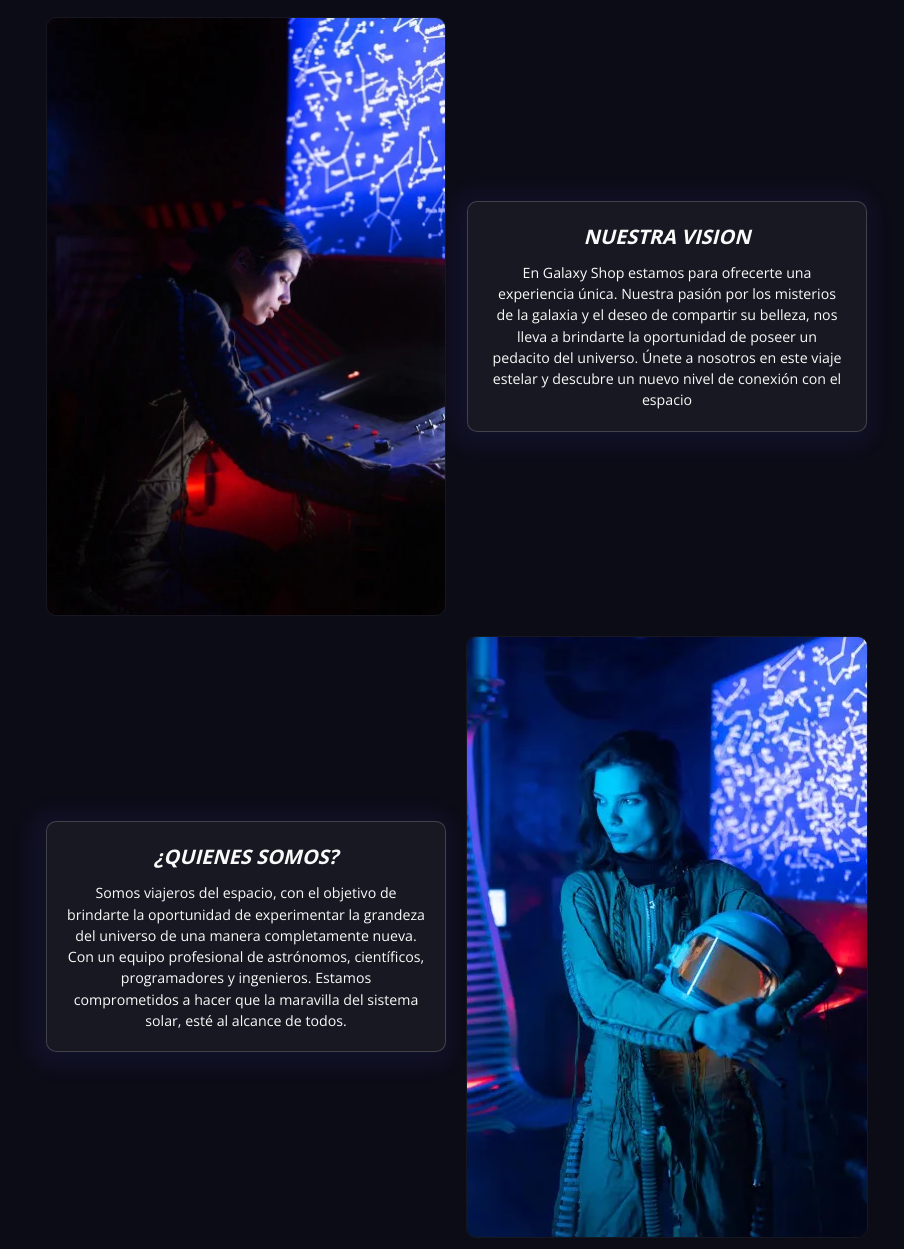
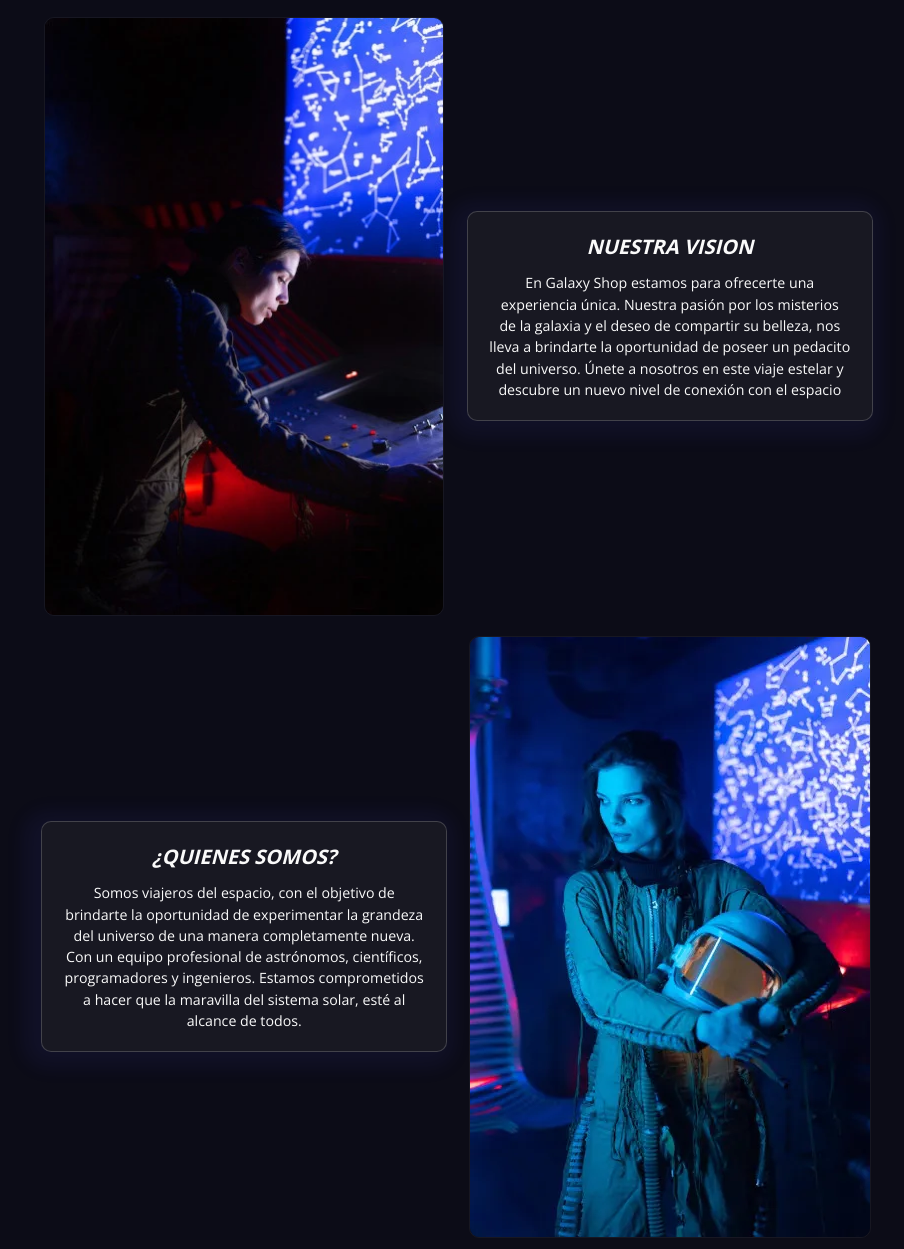
Before and after one commit to ByDiamondGod/Proyecto-Integrador-Etapa-1__Bootcamp-EducacionIT-63704, a website built with Vite: page bc_63704-integrador_etapa1-Eduardo-Danderfer/views/nosotros.html in a window 1280 px wide. Shown: the part 543-1792 px from the top of the page, without its empty margins (183-1087 px from the left). Built offline with nearby package versions, Linux system fonts and the light colour scheme.

Commit message:
feat(nosotros scss) add new property

```diff
--- a/bc_63704-integrador_etapa1-Eduardo-Danderfer/sass/pages/_nosotros.scss
+++ b/bc_63704-integrador_etapa1-Eduardo-Danderfer/sass/pages/_nosotros.scss
@@ -89,6 +89,7 @@
       padding: 20px;
       box-shadow: -5px 3px 20px 12px rgba(77, 77, 237, 0.08);
 
+
       h2 {
         font-size: 20px;
         margin-bottom: 10px;
@@ -105,6 +106,8 @@
     .text-1 {
       grid-area: text-1;
       max-width: 400px;
+      max-inline-size: 50ch;
+      text-wrap: balance
     }
 
     .img-2 {
@@ -115,6 +118,8 @@
     .text-2 {
       max-width: 400px;
       grid-area: text-2;
+      max-inline-size: 50ch;
+      text-wrap: balance
     }
   }
 
```
